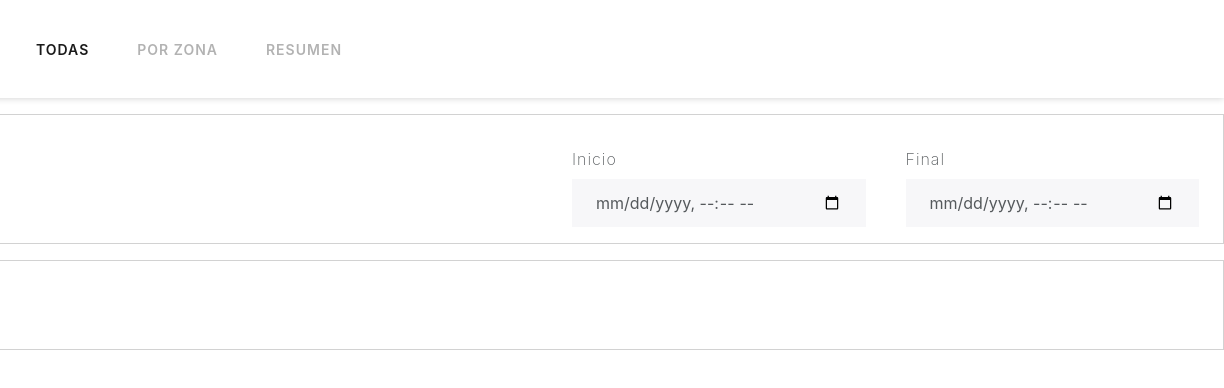
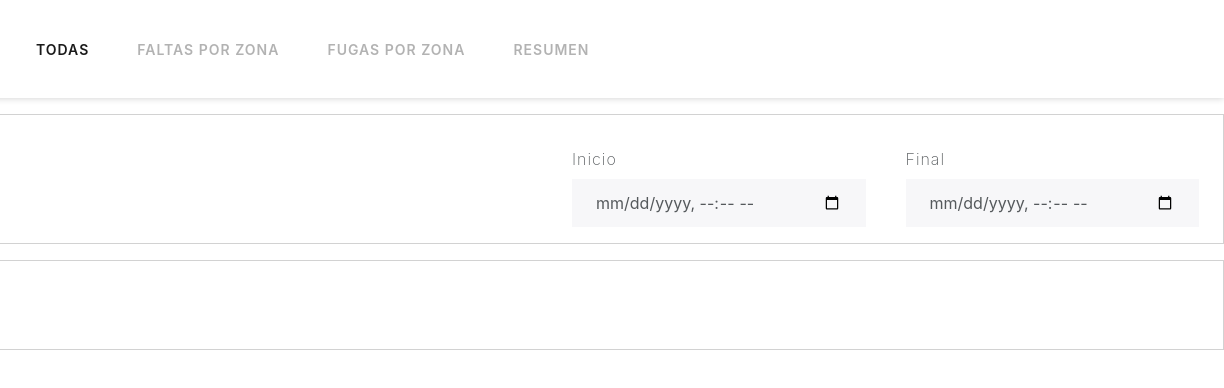
Before and after one commit to Brot777/app-informes, a plain HTML site: page index.html in a window 1280 px wide. Shown: the full height of the page, 56-1280 px from the left. Drawn offline with nearby package versions, Linux system fonts and the light colour scheme; no server answers.

Commit message:
add new feactures 28-06-2024

```diff
--- a/index.html
+++ b/index.html
@@ -38,7 +38,10 @@
               <a class="nav-link active" aria-current="page" href="/">Todas</a>
             </li>
             <li class="nav-item">
-              <a class="nav-link" href="/por-zona.html">Por Zona</a>
+              <a class="nav-link" href="/por-zona.html">Faltas Por Zona</a>
+            </li>
+            <li class="nav-item">
+              <a class="nav-link" href="/por-zona.html">Fugas Por Zona</a>
             </li>
             <li class="nav-item">
               <a class="nav-link" href="/resumen.html">Resumen</a>
```
Also changed, not shown: por-zona.html (+4 -1 lines), resumen.html (+4 -1 lines).
